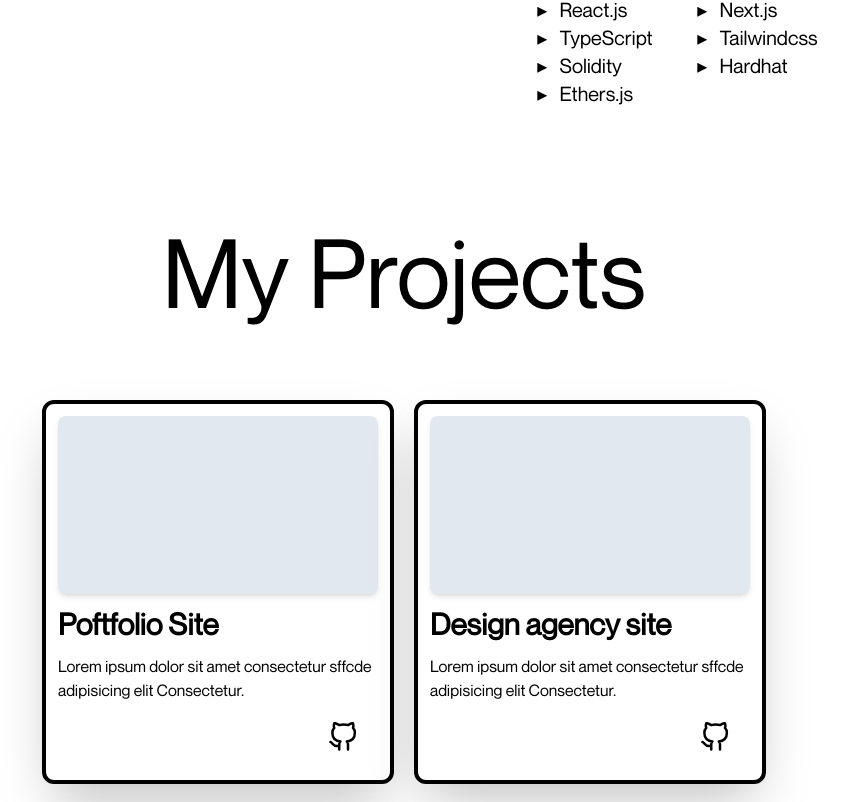
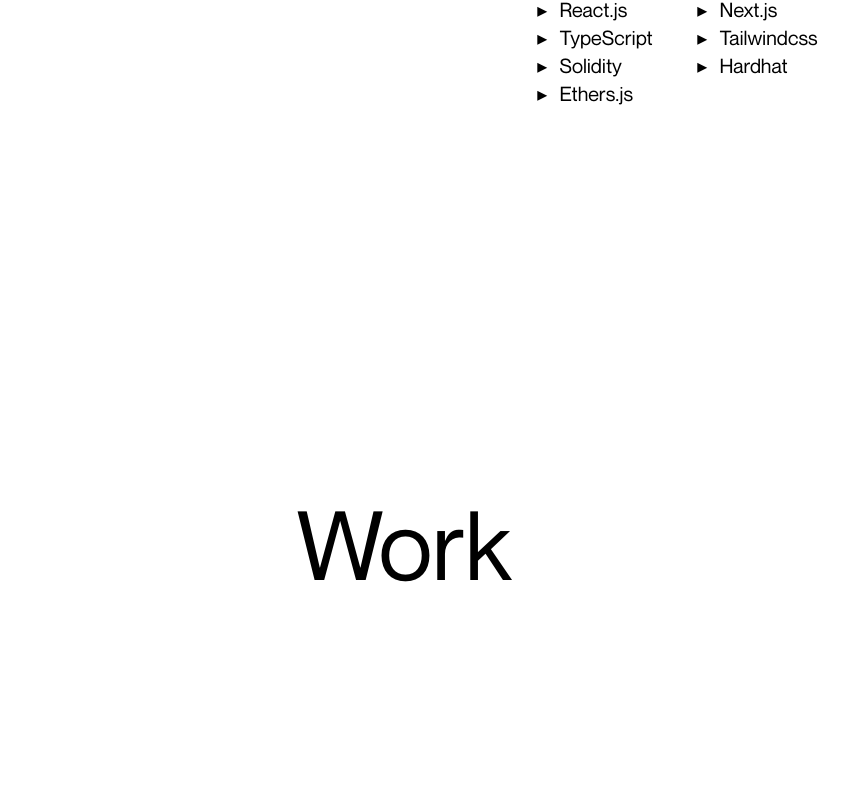
Before and after one commit to gvirus21/Portfolio-website, a Next.js app: page / in a window 1280 px wide. Shown: the part 1452-2254 px from the top of the page, without its empty margins (236-1085 px from the left). Built offline with nearby package versions, Linux system fonts and the light colour scheme.

Commit message:
Added work-page

```diff
--- /dev/null
+++ b/app/Work.tsx
@@ -0,0 +1,11 @@
+import React from 'react'
+
+const Work = () => {
+  return (
+    <div id="Work" className="w-screen h-screen -mt-1 bg-white grid place-content-center">
+        <h1 className="xs:text-3xl md:text-8xl">Work</h1>
+    </div>
+  )
+}
+
+export default Work
--- a/app/page.tsx
+++ b/app/page.tsx
@@ -1,9 +1,10 @@
 import React from "react";
 import Cursor from "../components/utils/Cursor";
-import Header from "./Header"
-import Herosection from "./Herosection"
-import About from "./About"
-import Projects from "./Projects"
+import Header from "./Header";
+import Herosection from "./Herosection";
+import About from "./About";
+import Work from "./Work";
+import Projects from "./Projects";
 const page = () => {
   return (
     <div className="relative">
@@ -11,6 +12,7 @@ const page = () => {
       <Header />
       <Herosection />
       <About />
+      <Work />
       <Projects />
     </div>
   );
```
